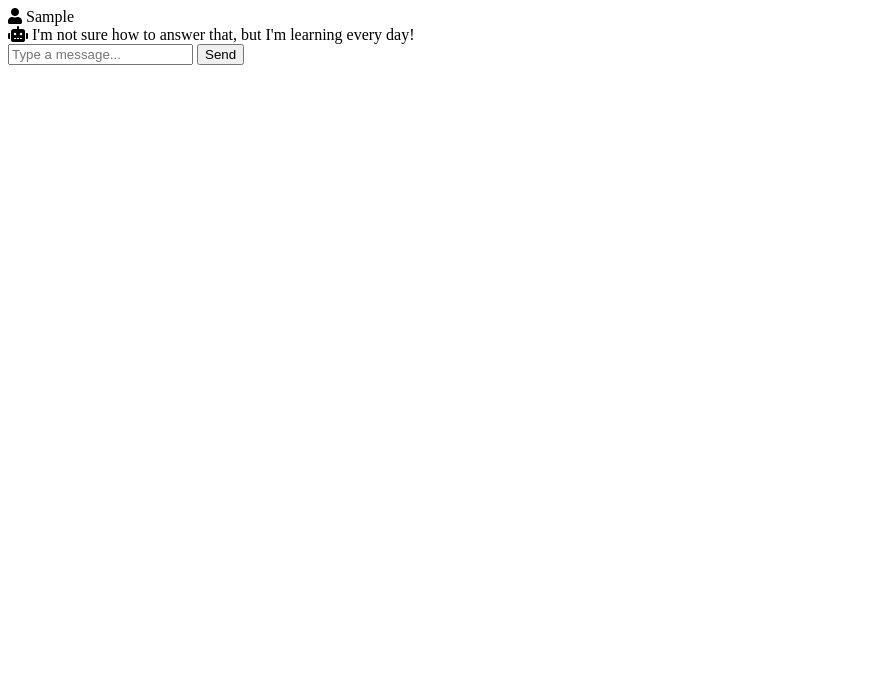
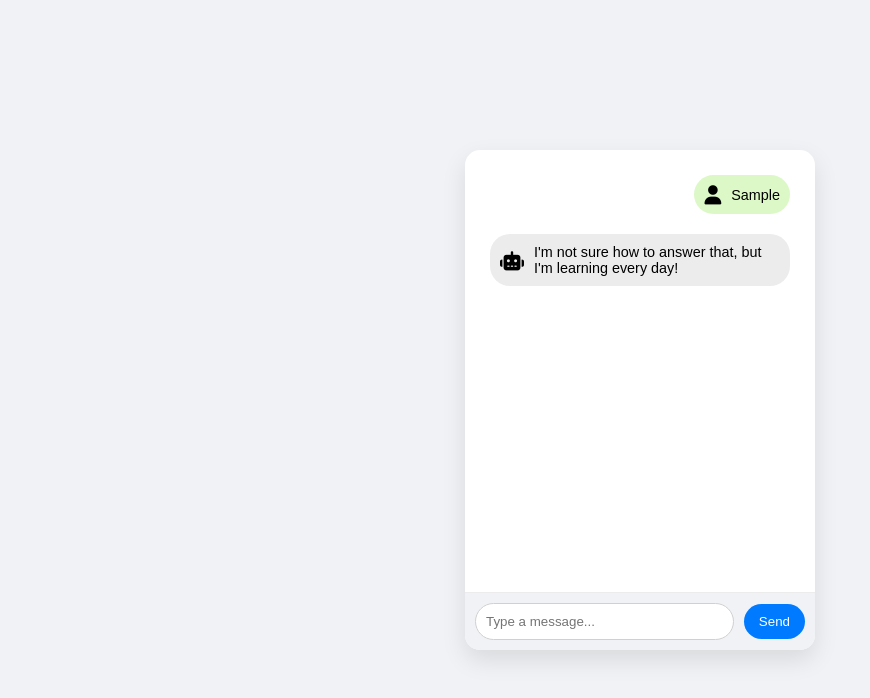
Before and after one commit to vestahome82/ChatFlow, a website: page index.html in a window 1280 px wide. Both pictures are taken after typing "Sample" into the empty fields and a click on the button "Send". Shown: the whole page, without its empty margins (0-870 px from the left). Drawn offline with Linux system fonts and the light colour scheme.

Commit message:
Update index.html

```diff
--- a/index.html
+++ b/index.html
@@ -4,10 +4,89 @@
     <meta charset="UTF-8">
     <meta name="viewport" content="width=device-width, initial-scale=1.0">
     <title>ChatFlow</title>
-    <!-- Correct link for FontAwesome -->
-    <link rel="stylesheet" href="https://cdnjs.cloudflare.com/ajax/libs/font-awesome/5.15.1/css/all.min.css">
+    <link rel="stylesheet" href="https://cdnjs.cloudflare.com/ajax/libs/font-awesome/6.4.2/css/all.min.css">
     <style>
-        /* Your existing styles here */
+        body {
+            font-family: Arial, sans-serif;
+            margin: 0;
+            padding: 0;
+            display: flex;
+            justify-content: center;
+            align-items: center;
+            height: 100vh;
+            background-color: #f0f2f5;
+        }
+
+        #chat-container {
+            width: 350px;
+            height: 500px;
+            border-radius: 15px;
+            box-shadow: 0 10px 25px rgba(0, 0, 0, 0.1);
+            background-color: #fff;
+            display: flex;
+            flex-direction: column;
+            overflow: hidden;
+        }
+
+        #message-container {
+            flex: 1;
+            padding: 20px;
+            overflow-y: auto;
+            display: flex;
+            flex-direction: column;
+            gap: 10px;
+        }
+
+        .message {
+            display: flex;
+            align-items: center;
+            padding: 10px;
+            border-radius: 20px;
+            margin: 5px;
+            font-size: 0.9rem;
+        }
+
+        .user-message {
+            align-self: flex-end;
+            background-color: #dcf8c6;
+        }
+
+        .chatflow-message {
+            align-self: flex-start;
+            background-color: #ececec;
+        }
+
+        .message-icon {
+            font-size: 1.2rem;
+            margin-right: 10px;
+        }
+
+        #chat-input {
+            padding: 10px;
+            background-color: #f0f2f5;
+            display: flex;
+            align-items: center;
+            border-top: 1px solid #ececec;
+        }
+
+        #chat-input input {
+            flex-grow: 1;
+            padding: 10px;
+            border-radius: 20px;
+            border: 1px solid #d0d0d0;
+            margin-right: 10px;
+            outline: none;
+        }
+
+        #chat-input button {
+            padding: 10px 15px;
+            border: none;
+            border-radius: 20px;
+            background-color: #007bff;
+            color: #fff;
+            cursor: pointer;
+            outline: none;
+        }
     </style>
 </head>
 <body>
@@ -16,7 +95,7 @@
             <!-- Messages will be displayed here -->
         </div>
         <div id="chat-input">
-            <input id="chat-message-input" type="text" placeholder="Type a message...">
+            <input id="chat-message-input" type="text" placeholder="Type a message..." autocomplete="off">
             <button onclick="sendMessage()">Send</button>
         </div>
     </div>
@@ -26,13 +105,11 @@
         const inputField = document.getElementById('chat-message-input');
         let chatflowData = [];
 
-        // Fetch the JSON data and assign it to the chatflowData variable
         fetch('chatflow.json')
             .then(response => response.json())
             .then(data => chatflowData = data)
             .catch(error => console.error('Error loading chatflow data:', error));
 
-        // Function to send a message
         function sendMessage() {
             const message = inputField.value.trim();
             if (message) {
@@ -42,17 +119,15 @@
             }
         }
 
-        // Function to display a message in the chat
         function displayMessage(message, type) {
             const messageDiv = document.createElement('div');
             messageDiv.classList.add('message', type + '-message');
-            const iconClass = type === 'user' ? 'fa-user' : 'fa-robot';
-            messageDiv.innerHTML = `<i class="fas ${iconClass} message-icon"></i> ${message}`;
+            const icon = type === 'user' ? 'fa-user' : 'fa-robot';
+            messageDiv.innerHTML = `<i class="fa ${icon} message-icon"></i> ${message}`;
             messageContainer.appendChild(messageDiv);
             messageContainer.scrollTop = messageContainer.scrollHeight; // Scroll to the bottom
         }
 
-        // Function to get a response from chatflowData
         function getResponse(userMessage) {
             const matchedResponse = chatflowData.find(item =>
                 item.question.toLowerCase() === userMessage.toLowerCase());
```
